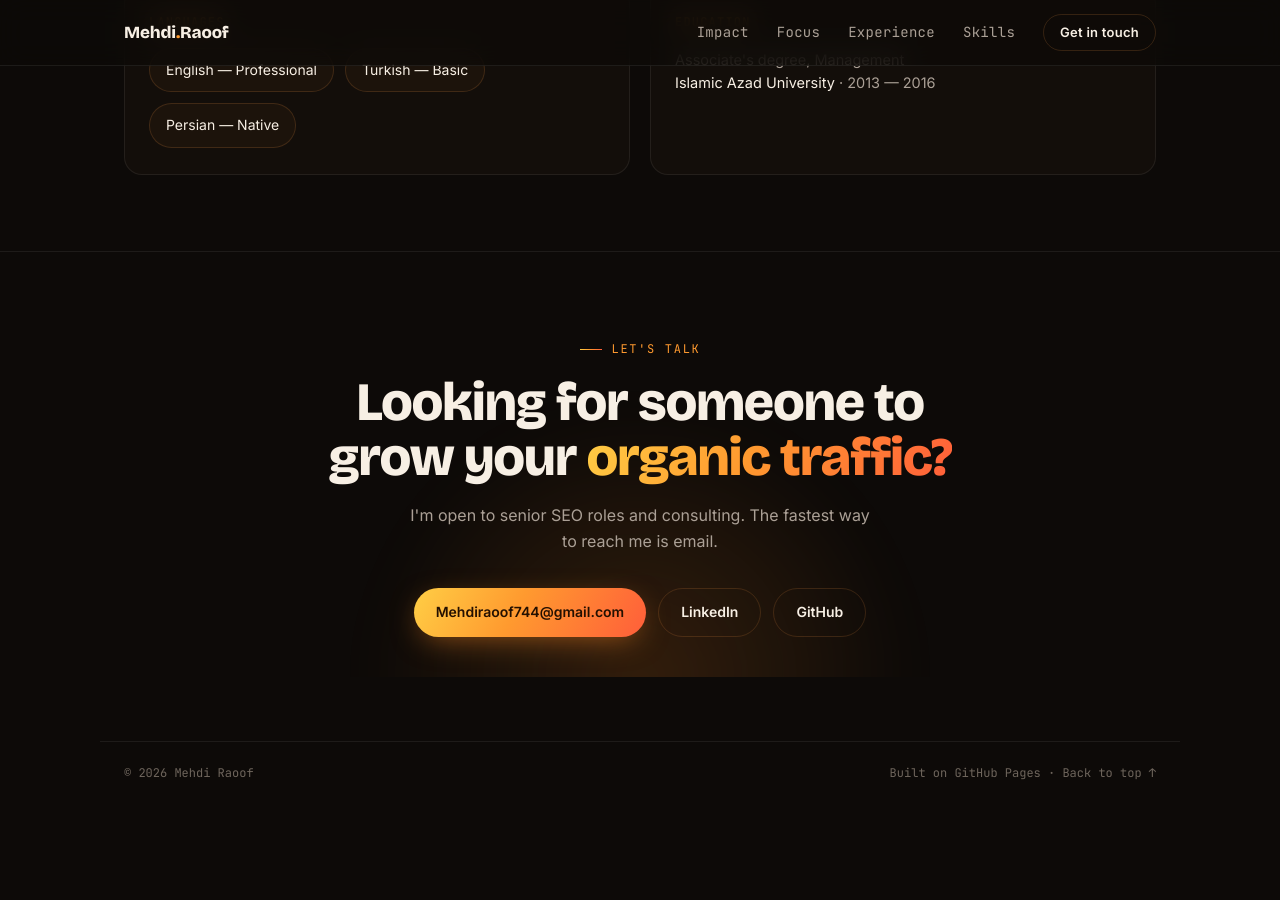
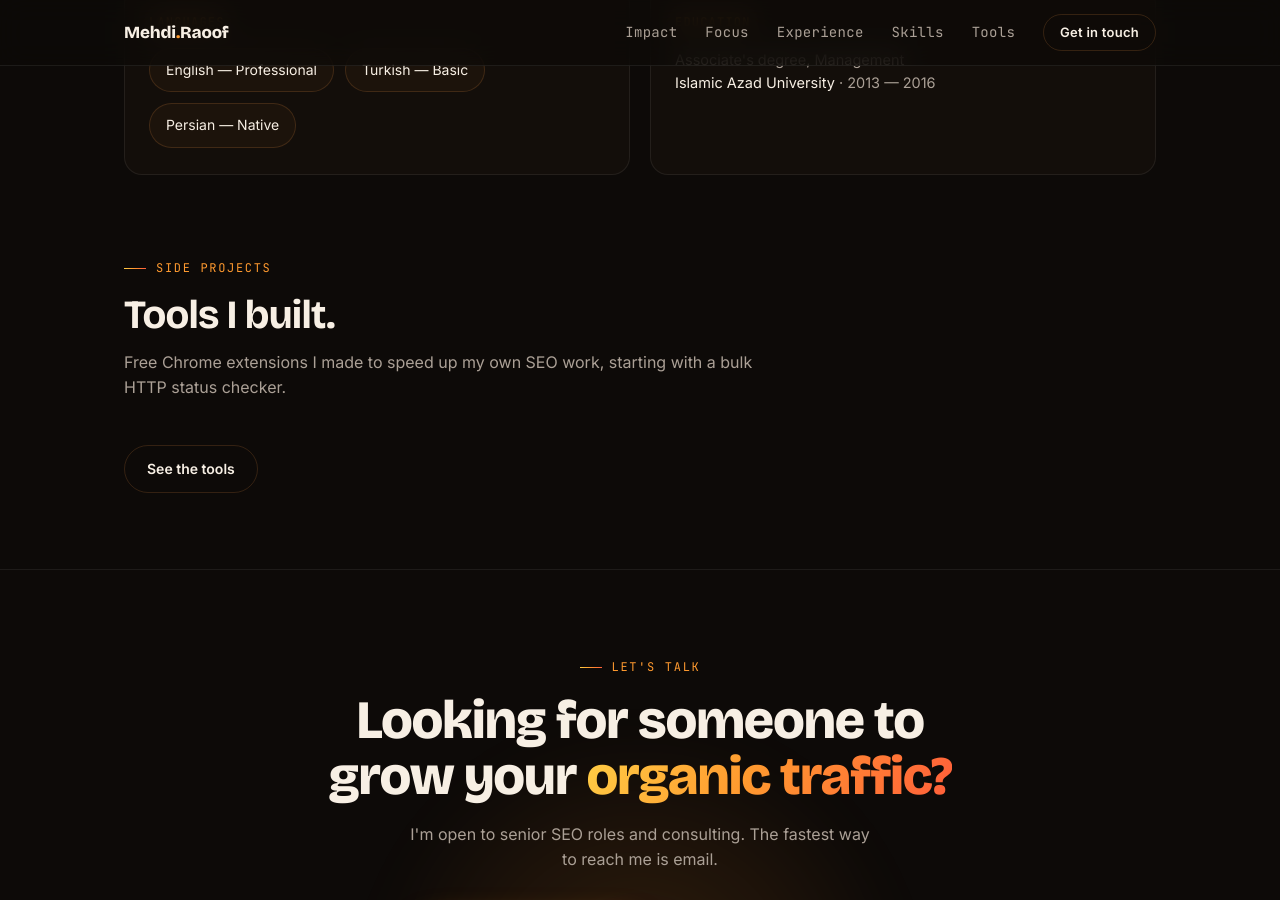
Before and after one commit to Mehdiraoof/mehdiraoof.github.io, a Jekyll site: the page built from index.html, in a window 1280 px wide and 900 px high, scrolled down 4195 px. Built offline with Jekyll 4.4.1, drawn with Linux system fonts in a browser that asks for light colours; before the commit the page ends 4978 px from its top, so only the background shows below that.

Commit message:
Link tools hub from nav and homepage

```diff
--- a/_includes/nav.html
+++ b/_includes/nav.html
@@ -9,9 +9,9 @@
       <a href="{{ '/' | relative_url }}#focus">Focus</a>
       <a href="{{ '/' | relative_url }}#experience">Experience</a>
       <a href="{{ '/' | relative_url }}#skills">Skills</a>
-      <!-- Blog and Tools: enable once those pages exist -->
+      <!-- Blog: enable once /blog/ exists -->
       <a href="{{ '/blog/' | relative_url }}" hidden>Blog</a>
-      <a href="{{ '/tools/' | relative_url }}" hidden>Tools</a>
+      <a href="{{ '/tools/' | relative_url }}">Tools</a>
       <a href="{{ '/' | relative_url }}#contact" class="nav-cta">Get in touch</a>
     </nav>
   </div>
--- a/index.html
+++ b/index.html
@@ -258,6 +259,20 @@ twitter_description: "10 years turning search into a company's most valuable gro
     </div>
   </section>
 
+  <!-- TOOLS TEASER -->
+  <section class="block" id="tools" style="padding-top:0">
+    <div class="wrap">
+      <div class="sec-head reveal">
+        <span class="eyebrow">Side projects</span>
+        <h2>Tools I built.</h2>
+        <p>Free Chrome extensions I made to speed up my own SEO work, starting with a bulk HTTP status checker.</p>
+      </div>
+      <div class="cta-row reveal">
+        <a class="btn btn-ghost" href="{{ '/tools/' | relative_url }}">See the tools</a>
+      </div>
+    </div>
+  </section>
+
   <!-- CONTACT -->
   <section class="contact" id="contact">
     <div class="glow2"></div>
```
Also changed, not shown: other parts of index.html (+1 -0 lines).
